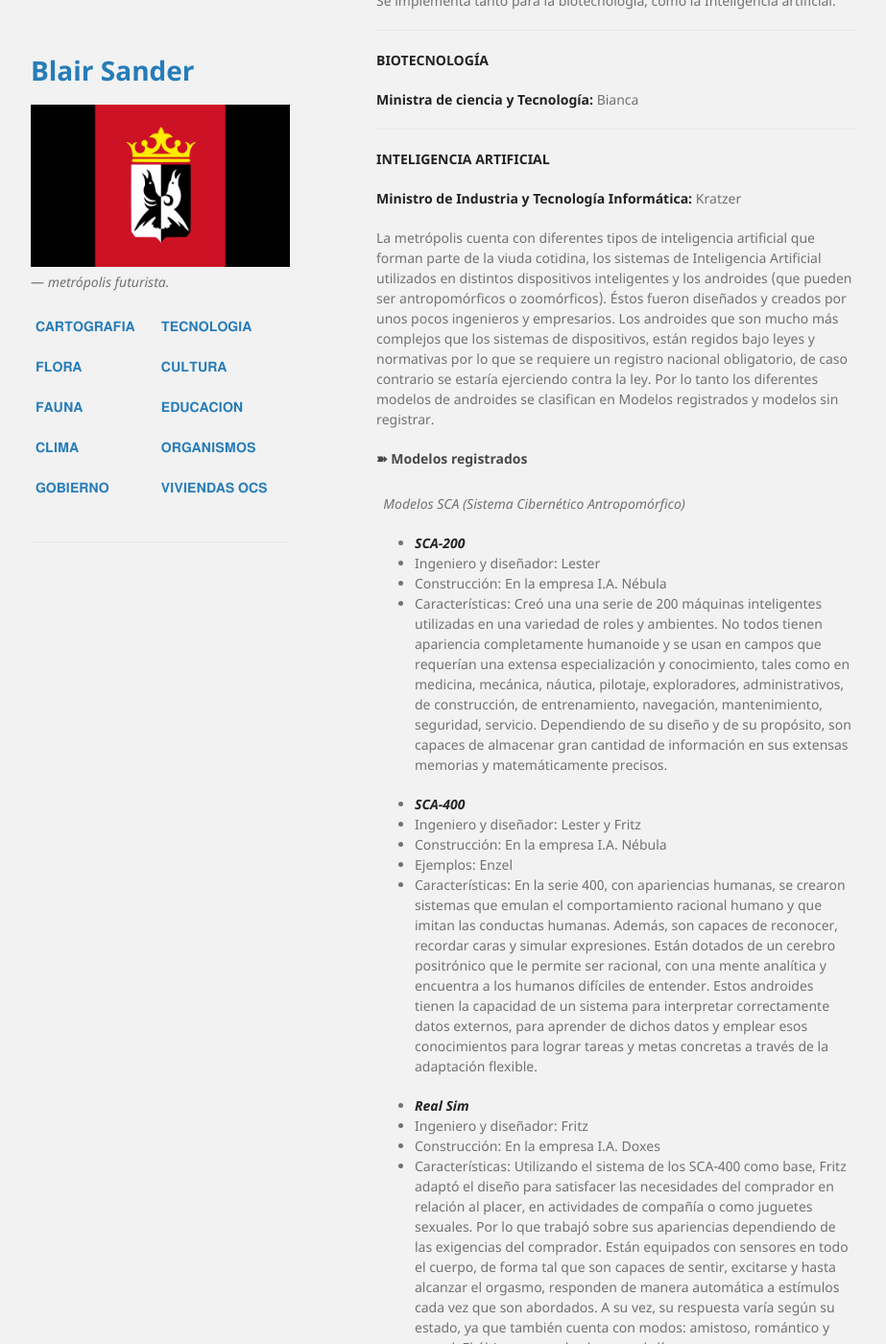
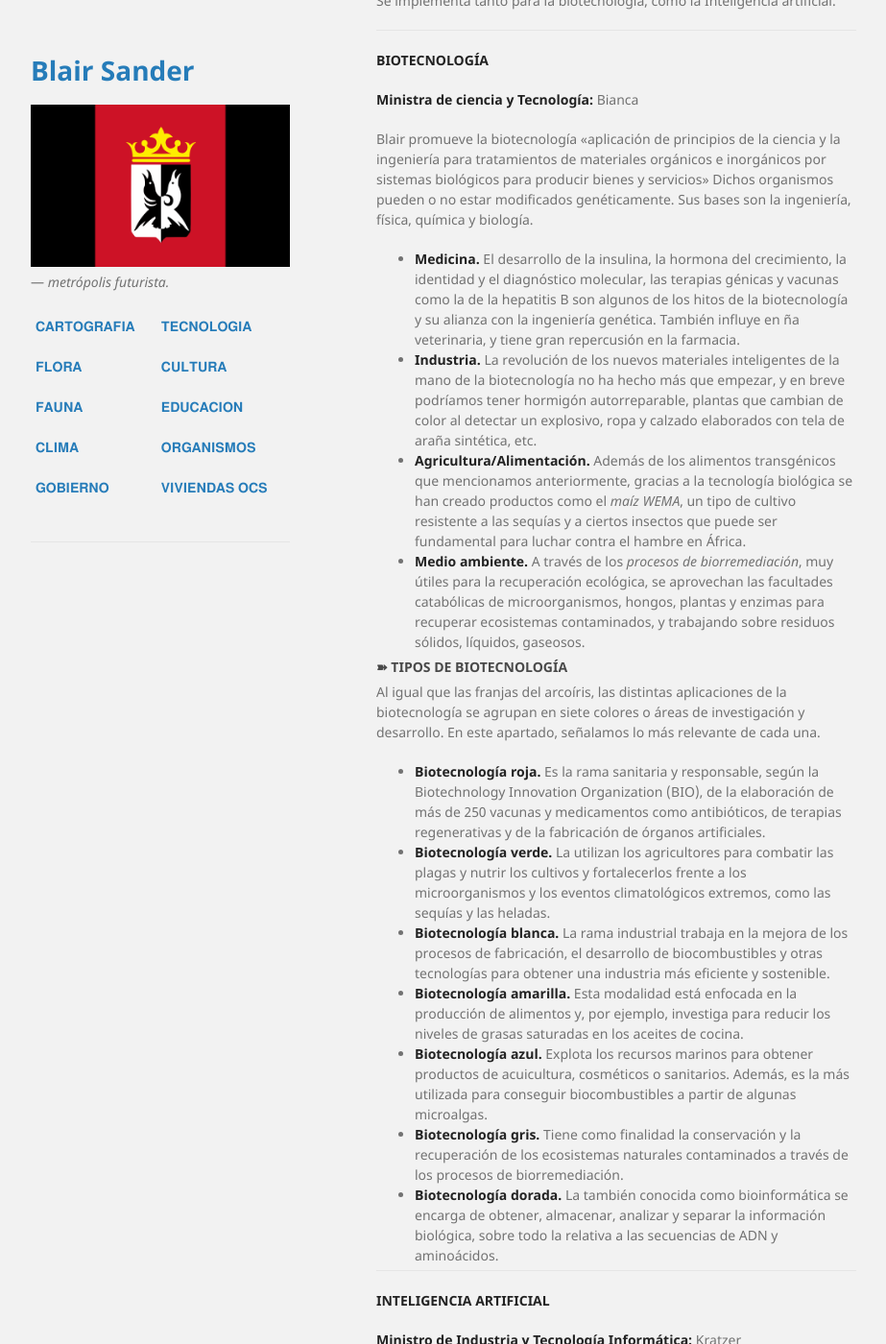
Before and after one commit to BlairSander/ciudad, a Jekyll site: the page built from tecnologia.md, in a window 1280 px wide and 1400 px high, scrolled down 946 px. Shown: the whole window at 96% size, without its empty margins (178-1101 px from the left). Built offline with Jekyll 4.4.1, drawn with Linux system fonts in a browser that asks for light colours.

Commit message:
Update tecnologia.md

```diff
--- a/tecnologia.md
+++ b/tecnologia.md
@@ -53,6 +53,25 @@ Se implementa tanto para la biotecnología, como la Inteligencia artificial.
 **BIOTECNOLOGÍA**
 
 **Ministra de ciencia y Tecnología:** Bianca
+
+Blair promueve la biotecnología «aplicación de principios de la ciencia y la ingeniería para tratamientos de materiales orgánicos e inorgánicos por sistemas biológicos para producir bienes y servicios» Dichos organismos pueden o no estar modificados genéticamente. Sus bases son la ingeniería, física, química y biología.
+
+* **Medicina.** El desarrollo de la insulina, la hormona del crecimiento, la identidad y el diagnóstico molecular, las terapias génicas y vacunas como la de la hepatitis B son algunos de los hitos de la biotecnología y su alianza con la ingeniería genética. También influye en ña veterinaria, y tiene gran repercusión en la farmacia.
+* **Industria.** La revolución de los nuevos materiales inteligentes de la mano de la biotecnología no ha hecho más que empezar, y en breve podríamos tener hormigón autorreparable, plantas que cambian de color al detectar un explosivo, ropa y calzado elaborados con tela de araña sintética, etc.
+* **Agricultura/Alimentación.** Además de los alimentos transgénicos que mencionamos anteriormente, gracias a la tecnología biológica se han creado productos como el _maíz WEMA_, un tipo de cultivo resistente a las sequías y a ciertos insectos que puede ser fundamental para luchar contra el hambre en África.
+* **Medio ambiente.** A través de los _procesos de biorremediación_, muy útiles para la recuperación ecológica, se aprovechan las facultades catabólicas de microorganismos, hongos, plantas y enzimas para recuperar ecosistemas contaminados, y trabajando sobre residuos sólidos, líquidos, gaseosos.
+
+<h4>➽ TIPOS DE BIOTECNOLOGÍA</h4>
+
+Al igual que las franjas del arcoíris, las distintas aplicaciones de la biotecnología se agrupan en siete colores o áreas de investigación y desarrollo. En este apartado, señalamos lo más relevante de cada una.
+
+* **Biotecnología roja.** Es la rama sanitaria y responsable, según la Biotechnology Innovation Organization (BIO), de la elaboración de más de 250 vacunas y medicamentos como antibióticos, de terapias regenerativas y de la fabricación de órganos artificiales.
+* **Biotecnología verde.** La utilizan los agricultores para combatir las plagas y nutrir los cultivos y fortalecerlos frente a los microorganismos y los eventos climatológicos extremos, como las sequías y las heladas.
+* **Biotecnología blanca.** La rama industrial trabaja en la mejora de los procesos de fabricación, el desarrollo de biocombustibles y otras tecnologías para obtener una industria más eficiente y sostenible.
+* **Biotecnología amarilla.** Esta modalidad está enfocada en la producción de alimentos y, por ejemplo, investiga para reducir los niveles de grasas saturadas en los aceites de cocina.
+* **Biotecnología azul.** Explota los recursos marinos para obtener productos de acuicultura, cosméticos o sanitarios. Además, es la más utilizada para conseguir biocombustibles a partir de algunas microalgas.
+* **Biotecnología gris.** Tiene como finalidad la conservación y la recuperación de los ecosistemas naturales contaminados a través de los procesos de biorremediación.
+* **Biotecnología dorada.** La también conocida como bioinformática se encarga de obtener, almacenar, analizar y separar la información biológica, sobre todo la relativa a las secuencias de ADN y aminoácidos.
 
 * * *
 
```
